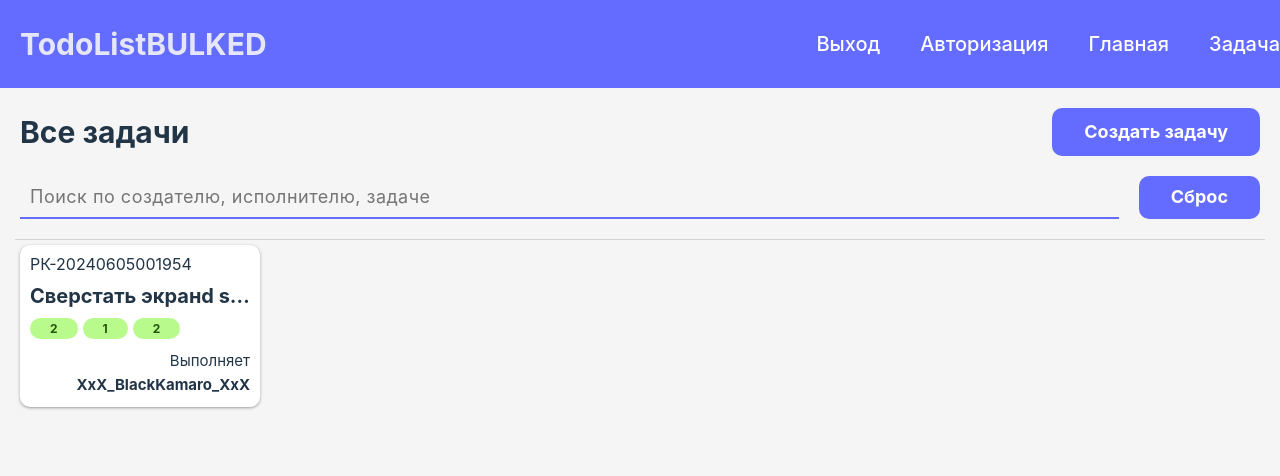
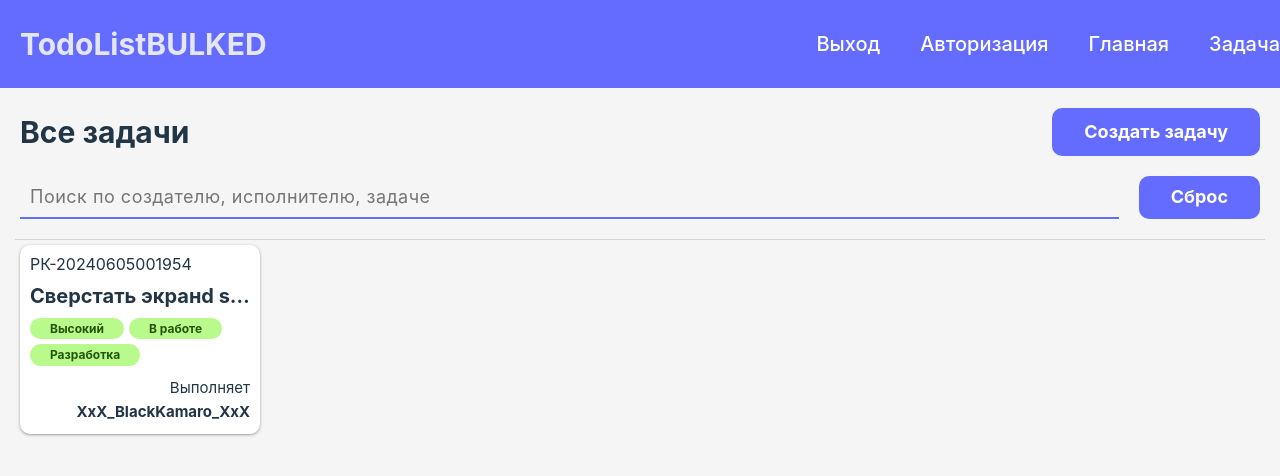
Before and after one commit to OSUKAL/todolistbulkedclientapp, a React (Vite) app: page /main in a window 1280 px wide. Shown: the top 476 px of the page. Built offline with nearby package versions, Linux system fonts and the light colour scheme.

Commit message:
Правки + модель для запроса на авторизацию

```diff
--- a/src/models/Ticket/TicketModel.ts
+++ b/src/models/Ticket/TicketModel.ts
@@ -14,9 +14,9 @@ export type TicketModel = {
     /**Дата создания*/
     date: Date
     /**Данные создателя*/
-    creator: TicketUserModel
+    creatorData: TicketUserModel
     /**Данные исполнителя*/
-    performer: TicketUserModel
+    performerData: TicketUserModel
     /**Тип*/
     type: TicketType
     /**Состояние*/
--- a/src/pages/MainPage/MainPage.tsx
+++ b/src/pages/MainPage/MainPage.tsx
@@ -15,11 +15,11 @@ export const MainPage = memo(() => {
             id: '1',
             name: 'Сверстать экранd safas dfsadfsadasdasda asdasdasd asdasda adadasdawdac adasdasdafg dfsdf',
             number: 'РК-20240605001954',
-            creator: {
+            creatorData: {
                 id: 'ZUVUYER',
                 username: 'ZUVUYER'
             },
-            performer: {
+            performerData: {
                 id: 'XxX_BlackKamaro_XxX',
                 username: 'XxX_BlackKamaro_XxX'
             },
--- a/src/pages/TicketPage/TicketPage.tsx
+++ b/src/pages/TicketPage/TicketPage.tsx
@@ -15,11 +15,11 @@ export const TicketPage = memo(() => {
         id: '12345',
         name: 'Сверстать экран инфо о задаче',
         number: 'РК-20240605001954',
-        creator: {
+        creatorData: {
             id: 'ZUVUYER',
             username: 'ZUVUYER'
         },
-        performer: {
+        performerData: {
             id: 'XxX_BlackKamaro_XxX',
             username: 'XxX_BlackKamaro_XxX'
         },
--- a/src/shared/Labels/Labels.tsx
+++ b/src/shared/Labels/Labels.tsx
@@ -1,23 +1,51 @@
 import { memo } from 'react'
 import styles from './Labels.module.scss'
 import type { TicketModel } from '../../models/Ticket/TicketModel.ts'
+import type { NamedTicketPriority } from '../../widgets/Forms/Models/NamedTicketPriority.ts'
+import { TicketPriority } from '../../Enums/TicketPriority.ts'
+import type { NamedTicketState } from '../../widgets/Forms/Models/NamedTicketState.ts'
+import { TicketState } from '../../Enums/TicketState.ts'
+import type { NamedTicketType } from '../../widgets/Forms/Models/NamedTicketType.ts'
+import { TicketType } from '../../Enums/TicketType.ts'
 
 type Props = {
     /**Данные задачи*/
     data: TicketModel
 }
 
+const priorities: NamedTicketPriority[] = [
+    { name: 'Наивысший', value: TicketPriority.Top },
+    { name: 'Высокий', value: TicketPriority.High },
+    { name: 'Средний', value: TicketPriority.Mid },
+    { name: 'Низкий', value: TicketPriority.Low}
+]
+
+const states: NamedTicketState[] = [
+    { name: 'В работе', value: TicketState.InProgress },
+    { name: 'Выполнена', value: TicketState.Done },
+    { name: 'В тестировании', value: TicketState.Testing },
+    { name: 'Ревью', value: TicketState.Review },
+    { name: 'Приостановлена', value: TicketState.Paused }
+]
+
+const types: NamedTicketType[] = [
+    { name: 'Тестирование', value: TicketType.Test },
+    { name: 'Разработка', value: TicketType.Development },
+    { name: 'Исследование', value: TicketType.Research },
+    { name: 'Исправление ошибки', value: TicketType.Fix }
+]
+
 /**
- * Статусы
+ * Теги задачи
  */
 export const Labels = memo<Props>(({
     data
 }) => {
     return (
         <ul className={styles.labels}>
-            <li className={styles.item}>{data.priority}</li>
-            <li className={styles.item}>{data.state}</li>
-            <li className={styles.item}>{data.type}</li>
+            <li className={styles.item}>{priorities[data.priority - 1].name}</li>
+            <li className={styles.item}>{states[data.state - 1].name}</li>
+            <li className={styles.item}>{types[data.type - 1].name}</li>
         </ul>
     )
 })
--- a/src/shared/ModalBase/ModalBase.tsx
+++ b/src/shared/ModalBase/ModalBase.tsx
@@ -2,8 +2,8 @@ import { memo, PropsWithChildren, useEffect, useRef } from 'react'
 import styles from './ModalBase.module.scss'
 
 type Props = {
-    /**Закрытие модального окна*/
-    close: () => void
+    /**Обработка закрытия модального окна*/
+    closeModal: () => void
 }
 
 /**
@@ -11,15 +11,14 @@ type Props = {
  */
 export const ModalBase = memo<PropsWithChildren<Props>>(({
     children,
-    close
+    closeModal
 }) => {
-    const contentRef = useRef<any>(null)
+    const contentRef = useRef<HTMLDivElement>(null)
 
     /**Обработка нажатия вне содержимого модального окна*/
     const handleClickOutside = (event: MouseEvent) => {
         if(event.target instanceof Node && contentRef.current && !contentRef.current.contains(event.target)){
-            console.log('Клик вне контента')
-            close()
+            closeModal()
         }
     }
 
@@ -29,12 +28,15 @@ export const ModalBase = memo<PropsWithChildren<Props>>(({
         return () => {
             window.removeEventListener('click', handleClickOutside)
         }
-    }, [close, handleClickOutside])
+    }, [closeModal, handleClickOutside])
 
     return (
         <div className={styles.modal}>
             {/*Тег для работы закрытия по клику вне содержимого модального окна*/}
-            <div className={styles.content} ref={contentRef}>
+            <div
+                className={styles.content}
+                ref={contentRef}
+            >
                 {children}
             </div>
         </div>
--- a/src/shared/TicketCard/TicketCard.tsx
+++ b/src/shared/TicketCard/TicketCard.tsx
@@ -22,10 +22,10 @@ export const TicketCard = memo<Props>(({
                 <Labels data={data}/>
             </div>
 
-            {data.performer.username !== '' && (
+            {data.performerData.username !== '' && (
                 <div className={styles.performer}>
                     Выполняет
-                    <div className={styles.text}>{data.performer.username}</div>
+                    <div className={styles.text}>{data.performerData.username}</div>
                 </div>
             )}
         </div>
--- a/src/widgets/Modals/Ticket/CreateTIcketModal/CreateTicketModal.tsx
+++ b/src/widgets/Modals/Ticket/CreateTIcketModal/CreateTicketModal.tsx
@@ -3,21 +3,23 @@ import { ModalBase } from '../../../../shared/ModalBase/ModalBase.tsx'
 import { TicketForm } from '../../../Forms/Ticket/TicketForm.tsx'
 
 type Props = {
-    /**Обработка нажатия*/
-    onClick: () => void
+    /**Обработка закрытия модального окна*/
+    closeModal: () => void
 }
 
 /**
  * Модальное окно создания задачи
  */
 export const CreateTicketModal = memo<Props>(({
-    onClick
+    closeModal
 }) => {
     return (
-        <ModalBase close={onClick}>
+        <ModalBase closeModal={closeModal}>
             <TicketForm
-                onClick={onClick}
-                formHeader={'Добавление задачи'}/>
+                onClick={closeModal}
+                formHeader={'Добавление задачи'}
+                buttonName={'Создать'}
+            />
         </ModalBase>
     )
 })
--- a/src/widgets/Modals/Ticket/EditTicketModal/EditTicketModal.tsx
+++ b/src/widgets/Modals/Ticket/EditTicketModal/EditTicketModal.tsx
@@ -4,8 +4,8 @@ import type { TicketModel } from '../../../../models/Ticket/TicketModel.ts'
 import { TicketForm } from '../../../Forms/Ticket/TicketForm.tsx'
 
 type Props = {
-    /**Обработка нажатия*/
-    onClick: () => void
+    /**Обработка закрытия модального окна*/
+    closeModal: () => void
     /**Данные задачи*/
     data: TicketModel
 }
@@ -15,14 +15,15 @@ type Props = {
  */
 export const EditTicketModal = memo<Props>(({
     data,
-    onClick
+    closeModal
 }) => {
     return (
-        <ModalBase close={onClick}>
+        <ModalBase closeModal={closeModal}>
             <TicketForm
-                onClick={onClick}
+                onClick={closeModal}
                 data={data}
                 formHeader={'Редактирование задачи'}
+                buttonName={'Подтвердить'}
             />
         </ModalBase>
     )
--- a/src/widgets/TicketList/TicketList.tsx
+++ b/src/widgets/TicketList/TicketList.tsx
@@ -20,35 +20,37 @@ export const TicketList = memo<Props>(({
     const [isModalOpen, setModalOpen] = useState(false)
     const [searchParams] = useSearchParams()
 
+    /**Обработка query параметров*/
     const handleSearchParams = useCallback(() => {
         const params = searchParams.get('creator') || searchParams.get('performer')
         if(params === null)
             return
 
         setSearchValue(params)
-    }, [])
+    }, [searchParams, setSearchValue])
 
     useEffect(() => {
         handleSearchParams()
 
         return () => {
-            setSearchValue('')
+            setSearchValue('') // Возможно, лишнее
         }
-    }, [])
+    }, [handleSearchParams, setSearchValue])
 
-    /**Обработка состояния модального окна*/
+    /**Обработка изменения состояния модального окна*/
     const handleModalToggle = useCallback(() => {
         setModalOpen((prev) => !prev)
     }, [setModalOpen])
 
+    /**Обработка нажатия на кнопку сброса поля ввода для поиска*/
     const handleClearClick = useCallback(() => {
         setSearchValue('')
     }, [setSearchValue])
 
+    /**Обработка изменения поля ввода для поиска*/
     const handleChange = useCallback((event: React.ChangeEvent<HTMLInputElement>)=> {
         setSearchValue(event.target.value)
-        console.log(searchValue)
-    },[searchValue, setSearchValue])
+    },[setSearchValue])
 
     return (
         <div className={styles.base}>
@@ -86,7 +88,7 @@ export const TicketList = memo<Props>(({
 
             {isModalOpen && (
                 <CreateTicketModal
-                    onClick={handleModalToggle}
+                    closeModal={handleModalToggle}
                 />
             )}
         </div>
```
Also changed, not shown: src/models/Auth/LoginModel.ts (added, +7 -0 lines), src/widgets/TicketInfo/TicketInfo.tsx (+10 -9 lines).
